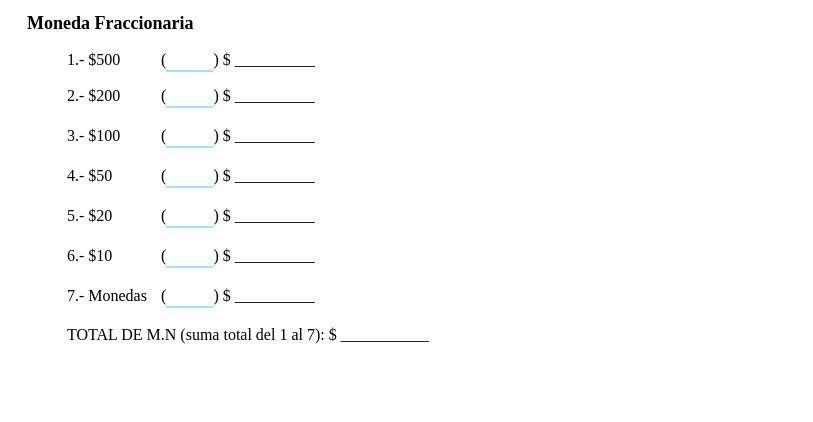
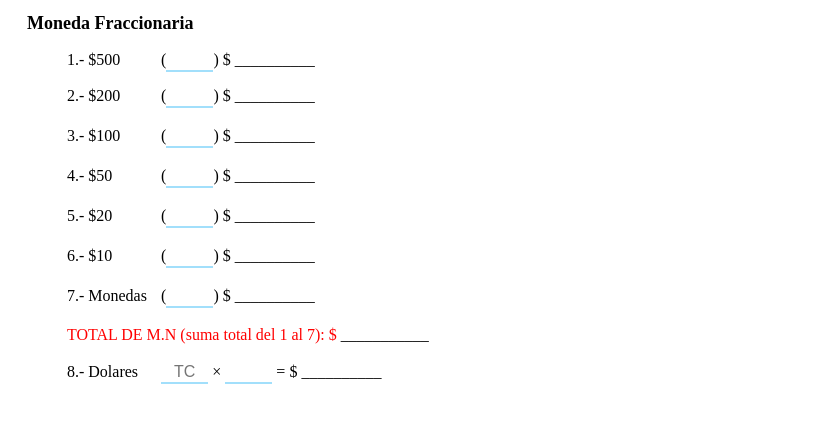
Before and after one commit to KaysenGamiz/Hoja_Corte, a plain HTML site: page index.html in a window 1280 px wide. Shown: the part 136-558 px from the top of the page, without its empty margins (0-813 px from the left). Drawn offline with Linux system fonts and the light colour scheme.

Commit message:
[HTML|CSS|JSS] Dolar section completed.

```diff
--- a/index.html
+++ b/index.html
@@ -65,11 +65,19 @@
           </li><br>
           <li class="1">
             <span style="display: inline-block; width: 90px;">7.- Monedas</span>
-            (<input placeholder="" type="text" name="fname7" autofocus oninput="updateMonedas(this)" onkeyup="handleEnterKey(event, null)" />)
+            (<input placeholder="" type="text" name="fname7" autofocus oninput="updateMonedas(this)" onkeyup="handleEnterKey(event, 8)" />)
             $ <span id="amount7" data-original-value="1">__________</span>
           </li><br>
           <li class="TotalMN">
             TOTAL DE M.N (suma total del 1 al 7): $ <span id="totalAmount">___________</span>
+          </li><br>
+          <li class="Dolares">
+            <span style="display: inline-block; width: 90px;">8.- Dolares</span>
+            <input placeholder="TC" type="text" name="fname8" autofocus oninput="updateDolares()" onkeyup="handleEnterKey(event, 9)" />
+            ×
+            <input placeholder="" type="text" name="fname9" autofocus oninput="updateDolares()" onkeyup="handleEnterKey(event, null)" />
+            = $
+            <span id="amount8" data-original-value="1">__________</span>
           </li><br>
 
         </ol>
--- a/script.js
+++ b/script.js
@@ -71,3 +71,14 @@ function calculateTotal() {
   var totalAmountElement = document.getElementById('totalAmount');
   totalAmountElement.textContent = isNaN(total) ? '___________' : total;
 }
+
+// Update Dlls
+
+function updateDolares() {
+  var amountSpan = document.getElementById('amount8');
+  var value8 = parseFloat(document.getElementsByName('fname8')[0].value) || 0;
+  var value9 = parseFloat(document.getElementsByName('fname9')[0].value) || 0;
+  var product = value8 * value9;
+  var formattedProduct = product.toFixed(2);
+  amountSpan.textContent = isNaN(formattedProduct) ? '__________' : formattedProduct;
+}
--- a/style.css
+++ b/style.css
@@ -67,3 +67,11 @@ input {
     border-bottom: 2px solid #03a8f45e;
     padding-bottom: 2px;
   }
+
+.TotalMN {
+    color: red; /* Establece el color rojo para el texto fuera del span */
+}
+
+.TotalMN span {
+    color: black; /* Establece el color negro para el texto dentro del span */
+}
```
